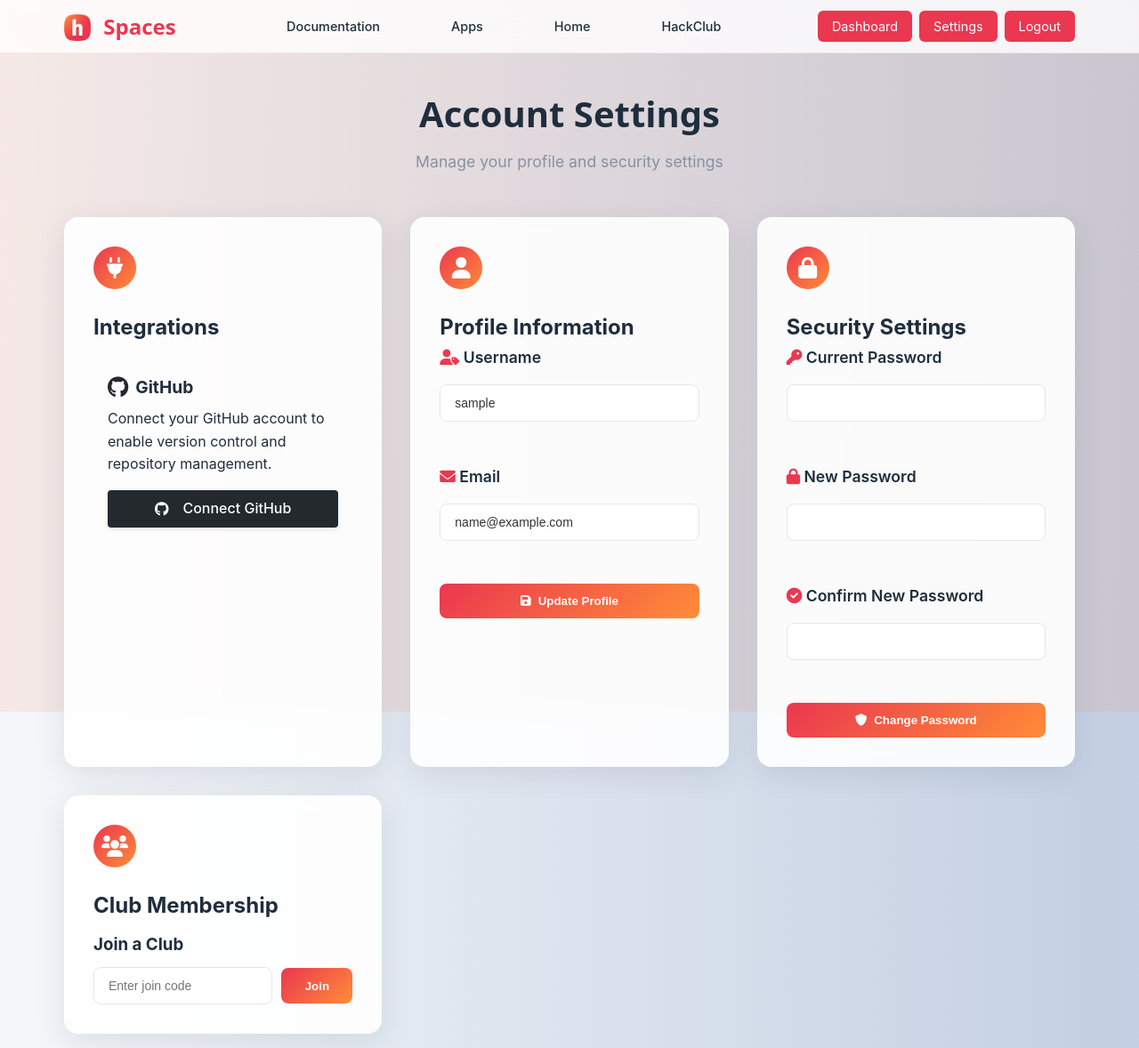
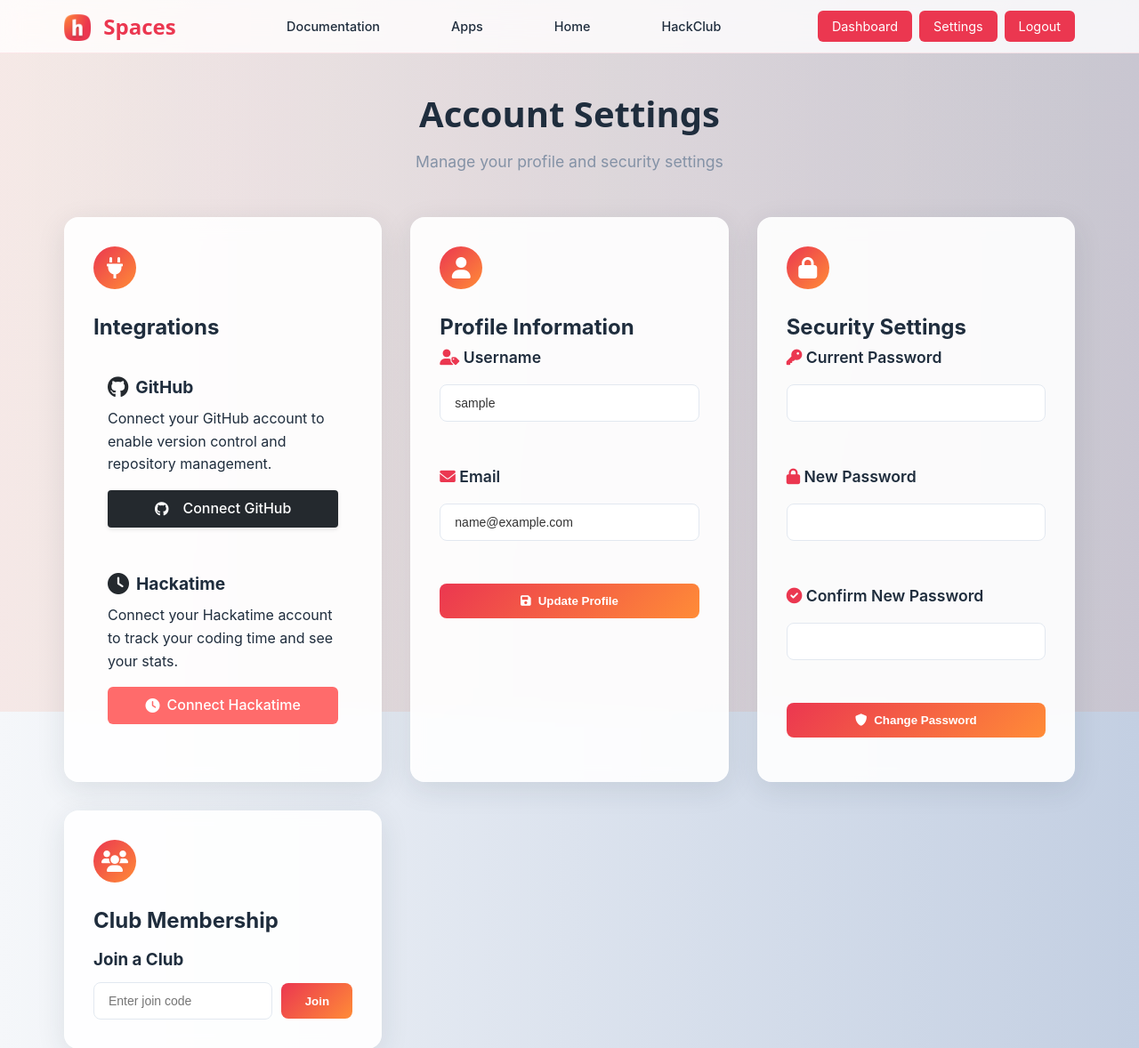
Before and after one commit to EthanJCanterbury/spaces, a Flask app: page /settings in a window 1280 px wide. Shown: the top 1178 px of the page at 89% size. Run offline with Flask 3, Linux system fonts and the light colour scheme; the visitor is signed in with stand-in values (Sample User, id 1); data that the repository does not hold is empty.

Commit message:
Assistant checkpoint: Added Hackatime integration to settings page
Assistant generated file changes:
- templates/settings.html: Add Hackatime integration to settings page, Add Hackatime disconnect function
- static/css/style.css: Add Hackatime button style

---

User prompt:

add hackatime in @templates/settings.htmlas an integration like github and allow connecting it (which redirects to the page we made) and disconnecting it.

Replit-Commit-Author: Assistant
Replit-Commit-Session-Id: 7f3d492d-7b34-4477-a4b6-7adc714e3aef

```diff
--- a/static/css/style.css
+++ b/static/css/style.css
@@ -1,3 +1,25 @@
+
+.btn-hackatime {
+    display: inline-flex;
+    align-items: center;
+    gap: 0.5rem;
+    background: #ff6b6b;
+    color: white;
+    padding: 0.5rem 1rem;
+    border-radius: 6px;
+    text-decoration: none;
+    font-weight: 500;
+    transition: background 0.2s;
+    width: 100%;
+    justify-content: center;
+    margin-bottom: 1rem;
+}
+
+.btn-hackatime:hover {
+    background: #fa5252;
+}
+
+
 /* GitHub Integration Modal Styles */
 .github-auth,
 .github-repo-form,
--- a/templates/settings.html
+++ b/templates/settings.html
@@ -33,6 +33,33 @@
                     <a href="{{ url_for('github.github_login') }}" class="btn-github">
                         <i class="fab fa-github"></i>
                         Connect GitHub
+                    </a>
+                    {% endif %}
+                </div>
+            </div>
+
+            <div class="integration-item">
+                <div class="integration-header">
+                    <i class="fas fa-clock"></i>
+                    <h3>Hackatime</h3>
+                </div>
+                <p>Connect your Hackatime account to track your coding time and see your stats.</p>
+                <div class="integration-actions">
+                    {% if current_user.wakatime_api_key %}
+                    <div class="integration-status-buttons">
+                        <button class="btn-secondary" disabled>
+                            <i class="fas fa-check"></i>
+                            Connected to Hackatime
+                        </button>
+                        <button class="btn-danger" onclick="disconnectHackatime()">
+                            <i class="fas fa-unlink"></i>
+                            Disconnect
+                        </button>
+                    </div>
+                    {% else %}
+                    <a href="{{ url_for('hackatime') }}" class="btn-hackatime">
+                        <i class="fas fa-clock"></i>
+                        Connect Hackatime
                     </a>
                     {% endif %}
                 </div>
@@ -409,6 +436,22 @@
         }
     }
 
+    async function disconnectHackatime() {
+        try {
+            const response = await fetch('/hackatime/disconnect', {
+                method: 'POST'
+            });
+            if (response.ok) {
+                showToast('success', 'Disconnected from Hackatime');
+                location.reload();
+            } else {
+                showToast('error', 'Failed to disconnect from Hackatime');
+            }
+        } catch (error) {
+            showToast('error', 'Failed to disconnect from Hackatime');
+        }
+    }
+
     // Placeholder for dynamically loading club memberships
     // This needs backend integration to fetch and display club memberships
     // Example:  fetch('/api/clubs/memberships')...
```
